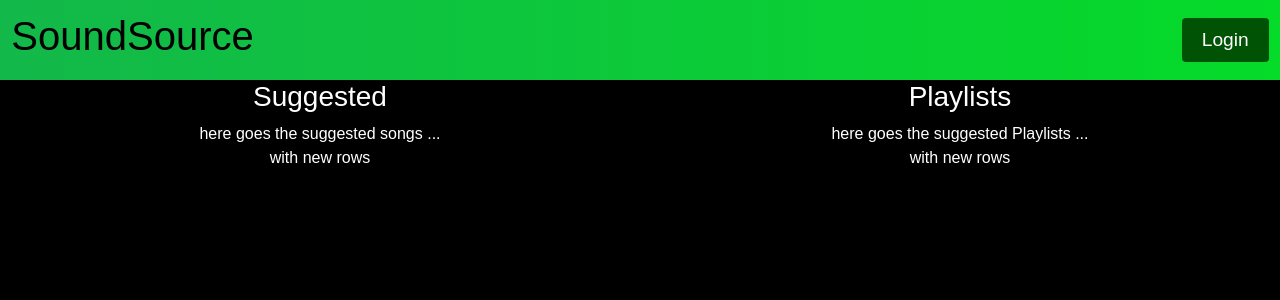
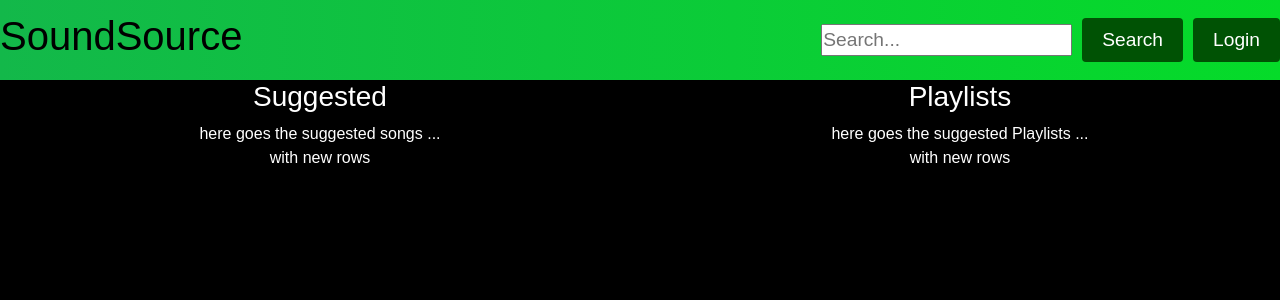
Before and after one commit to RafaPeralva/SoundSource, a React (Create React App) app in the folder front-end/soundsource/: page / in a window 1280 px wide. Shown: the top 300 px of the page. Built offline with nearby package versions, Linux system fonts and the light colour scheme.

Commit message:
search bar (#16)

```diff
--- a/front-end/soundsource/src/components/Navbar/Navbar.js
+++ b/front-end/soundsource/src/components/Navbar/Navbar.js
@@ -1,41 +1,16 @@
 import React, { Component } from "react";
 import { MenuItems } from "./MenuItems";
 import { Button } from "../Button/Button";
+import { SearchBar } from "../SearchBar/SearchBar";
 import "./Navbar.css";
 
-
-// async function btnClick() {
-//   const response = await fetch(
-//     'http://localhost:8080/api/login',
-//     { method: "GET" },
-//   );
-
-//   if (response.status === 200) {
-//     window.location.replace(response.text);
-//   } else {
-//     console.error(`Error: ${response.statusText}`);
-//   }
-// }
-
 const getSpotifyUserLogin = () => {
-    fetch("http://localhost:8080/api/login")
+  fetch("http://localhost:8080/api/login")
     .then((response) => response.text())
-    .then(response => {
+    .then((response) => {
       window.location.replace(response);
-    })
-  }
-
-// function btnClick() {
-//   console.log("button");
-//   const getLoginPage = () => {
-//     console.log("button 2");
-//     fetch("http://localhost:8081/api/login")
-//       .then((response) => response.text())
-//       .then((response) => {
-//         window.location.replace(response);
-//       });
-//   };
-// }
+    });
+};
 
 class Navbar extends Component {
   state = { clicked: false };
@@ -64,6 +39,7 @@ class Navbar extends Component {
             );
           })}
         </ul>
+        <SearchBar />
         <Button className="loginbtn" onClick={getSpotifyUserLogin}>
           Login
         </Button>
--- /dev/null
+++ b/front-end/soundsource/src/components/SearchBar/SearchBar.css
@@ -0,0 +1,15 @@
+.searchWrapper {
+  margin-right: 10px;
+}
+.searchBar {
+  display: flex;
+  align-items: center;
+}
+
+.searchInput {
+  margin-right: 10px;
+}
+
+.searchBtn {
+  padding: 2.5px;
+}
--- /dev/null
+++ b/front-end/soundsource/src/components/SearchBar/SearchBar.js
@@ -0,0 +1,26 @@
+import React from "react";
+import { Button } from "../Button/Button";
+import "./SearchBar.css";
+
+export const SearchBar = () => {
+  return (
+    <div className="searchWrapper">
+      <form action="/" method="get">
+        <div className="searchBar">
+          <input
+            type="text"
+            id="navbar-search"
+            placeholder="Search..."
+            name="search"
+            className="searchInput"
+          />
+          <Button className="searchBtn" type="submit">
+            Search
+          </Button>
+        </div>
+      </form>
+    </div>
+  );
+};
+
+export default SearchBar;
```
Also changed, not shown: front-end/soundsource/src/App.js (+0 -9 lines).
